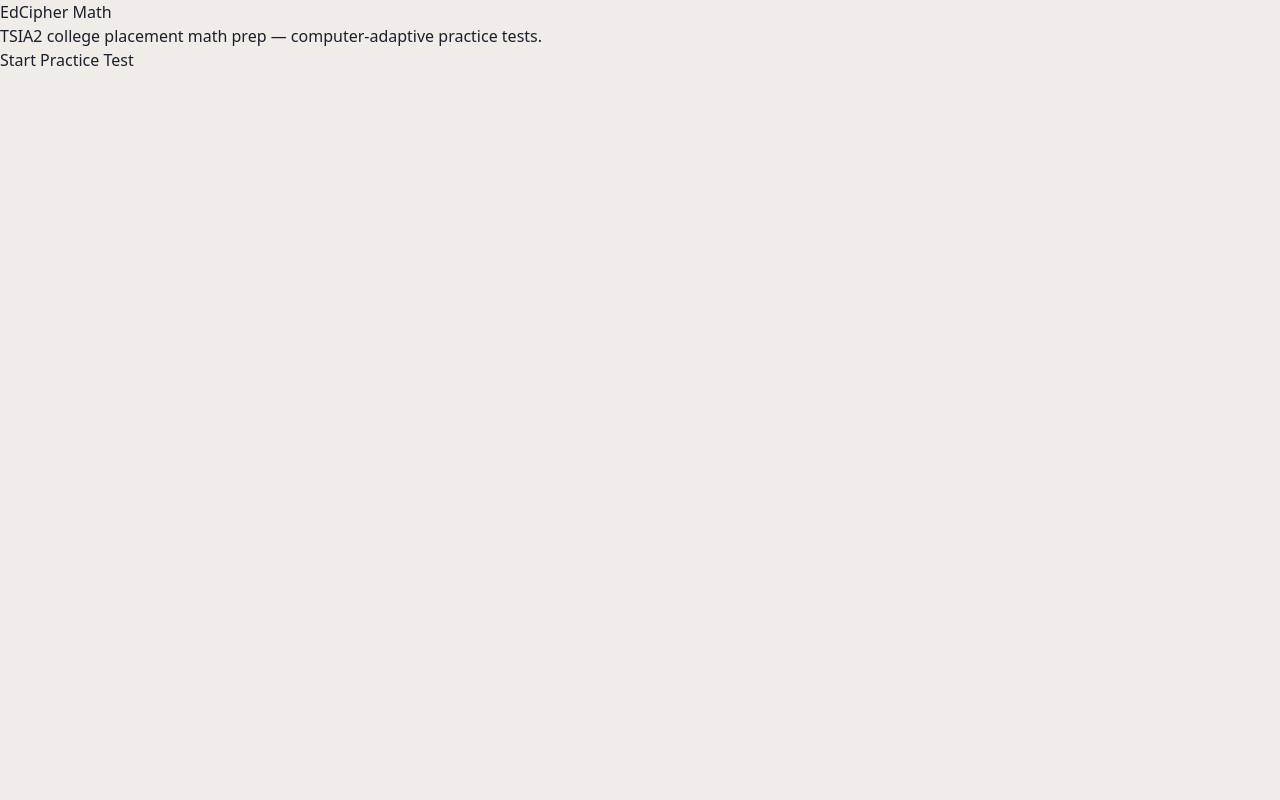
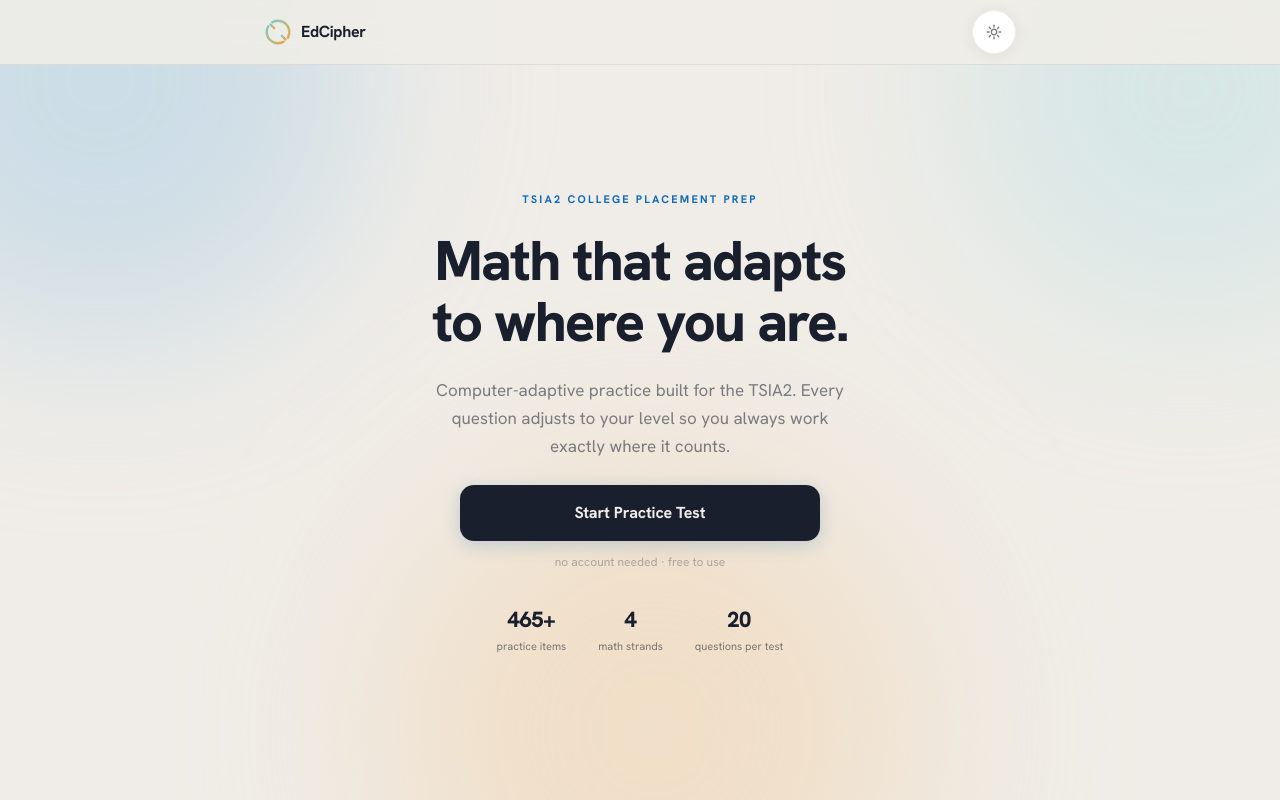
Before and after one commit to jd-oviedo/TSIA2Math, a Next.js app: page / in a window 1280 px wide. Built offline with nearby package versions, Linux system fonts and the light colour scheme.

Commit message:
fix: fonts, homepage, letter circles, dark orange blob

```diff
--- a/app/layout.tsx
+++ b/app/layout.tsx
@@ -1,6 +1,14 @@
 import type { Metadata } from "next";
+import { Hanken_Grotesk } from "next/font/google";
 import "./globals.css";
 import { ThemeProvider } from "./theme/ThemeProvider";
+
+const hanken = Hanken_Grotesk({
+  subsets: ["latin"],
+  weight: ["400", "500", "600", "700", "800"],
+  variable: "--font-hanken",
+  display: "swap",
+});
 
 export const metadata: Metadata = {
   title: "EdCipher Math – TSIA2 Prep",
@@ -9,10 +17,14 @@ export const metadata: Metadata = {
 
 export default function RootLayout({ children }: { children: React.ReactNode }) {
   return (
-    <html lang="en">
+    <html lang="en" className={hanken.variable}>
       <body
         className="min-h-screen"
-        style={{ background: "var(--ec-bg)", color: "var(--ec-ink)" }}
+        style={{
+          background: "var(--ec-bg)",
+          color: "var(--ec-ink)",
+          fontFamily: "var(--font-hanken), system-ui, sans-serif",
+        }}
       >
         <ThemeProvider>{children}</ThemeProvider>
       </body>
--- a/app/page.tsx
+++ b/app/page.tsx
@@ -1,18 +1,97 @@
 import Link from "next/link";
+import { ThemeToggleHome } from "./theme/ThemeToggleHome";
+
+function CipherMark() {
+  return (
+    <svg width="28" height="28" viewBox="0 0 26 26" fill="none">
+      <defs>
+        <linearGradient id="ec-ring-home" x1="0%" y1="0%" x2="100%" y2="100%">
+          <stop offset="0%" stopColor="#7ACCCF" />
+          <stop offset="100%" stopColor="#F2A541" />
+        </linearGradient>
+      </defs>
+      <ellipse cx="13" cy="13" rx="10.5" ry="10.5" stroke="url(#ec-ring-home)" strokeWidth="2.2" fill="none" />
+      <line x1="5" y1="5" x2="21" y2="21" stroke="var(--ec-slash-color)" strokeWidth="3.4" strokeLinecap="round" />
+      <line x1="6" y1="6" x2="9.5" y2="9.5" stroke="url(#ec-ring-home)" strokeWidth="2.2" strokeLinecap="round" />
+      <line x1="16.5" y1="16.5" x2="20" y2="20" stroke="url(#ec-ring-home)" strokeWidth="2.2" strokeLinecap="round" />
+    </svg>
+  );
+}
 
 export default function Home() {
   return (
-    <main className="flex flex-col items-center justify-center min-h-screen gap-6 p-8">
-      <h1 className="text-4xl font-bold text-indigo-700">EdCipher Math</h1>
-      <p className="text-lg text-slate-600 max-w-md text-center">
-        TSIA2 college placement math prep — computer-adaptive practice tests.
+    <div style={{ minHeight: "100vh", display: "flex", flexDirection: "column", background: "var(--ec-bg)", position: "relative", overflow: "hidden" }}>
+
+      {/* Blobs */}
+      <div style={{ position: "fixed", inset: 0, pointerEvents: "none", zIndex: 0, overflow: "hidden" }}>
+        <div style={{ position: "absolute", top: "-180px", left: "-160px", width: "520px", height: "520px", borderRadius: "50%", background: "var(--ec-blob-a)", filter: "blur(90px)" }} />
+        <div style={{ position: "absolute", top: "-140px", right: "-140px", width: "460px", height: "460px", borderRadius: "50%", background: "var(--ec-blob-b)", filter: "blur(90px)" }} />
+        <div style={{ position: "absolute", bottom: "-200px", left: "30%", width: "540px", height: "540px", borderRadius: "50%", background: "var(--ec-blob-c)", filter: "blur(100px)" }} />
+      </div>
+
+      {/* Header */}
+      <header style={{ borderBottom: "1px solid var(--ec-header-border)", background: "var(--ec-header-bg)", backdropFilter: "blur(12px)", WebkitBackdropFilter: "blur(12px)", position: "sticky", top: 0, zIndex: 10 }}>
+        <div style={{ maxWidth: "800px", margin: "0 auto", padding: "10px 24px", display: "flex", alignItems: "center", justifyContent: "space-between" }}>
+          <div style={{ display: "flex", alignItems: "center", gap: "9px" }}>
+            <CipherMark />
+            <span style={{ fontSize: "16px", fontWeight: 700, color: "var(--ec-ink)", letterSpacing: "-0.02em" }}>EdCipher</span>
+          </div>
+          <ThemeToggleHome />
+        </div>
+      </header>
+
+      {/* Hero */}
+      <main style={{ flex: 1, position: "relative", zIndex: 1, display: "flex", alignItems: "center", justifyContent: "center", padding: "60px 24px 80px" }}>
+        <div style={{ maxWidth: "560px", width: "100%", textAlign: "center", display: "flex", flexDirection: "column", alignItems: "center", gap: "24px" }}>
+
+          <p style={{ fontSize: "11px", fontWeight: 700, letterSpacing: "0.2em", textTransform: "uppercase", color: "var(--ec-accent)" }}>
+            TSIA2 College Placement Prep
           </p>
+
+          <h1 style={{ fontSize: "clamp(36px, 6vw, 56px)", fontWeight: 800, color: "var(--ec-ink)", letterSpacing: "-0.03em", lineHeight: 1.08, margin: 0 }}>
+            Math that adapts<br />to where you are.
+          </h1>
+
+          <p style={{ fontSize: "17px", color: "var(--ec-ink-muted)", lineHeight: 1.65, maxWidth: "420px", margin: 0 }}>
+            Computer-adaptive practice built for the TSIA2. Every question adjusts to your level so you always work exactly where it counts.
+          </p>
+
+          <div style={{ display: "flex", flexDirection: "column", gap: "12px", width: "100%", maxWidth: "360px" }}>
             <Link
               href="/adaptive-test"
-        className="px-6 py-3 bg-indigo-600 text-white rounded-xl font-semibold text-lg hover:bg-indigo-700 transition-colors"
+              style={{
+                display: "block",
+                padding: "16px",
+                background: "var(--ec-btn-bg)",
+                color: "var(--ec-btn-text)",
+                borderRadius: "14px",
+                fontWeight: 700,
+                fontSize: "16px",
+                textDecoration: "none",
+                letterSpacing: "-0.01em",
+                boxShadow: "var(--ec-shadow-btn)",
+                transition: "opacity 0.18s ease",
+              }}
             >
               Start Practice Test
             </Link>
+            <p style={{ fontSize: "12px", color: "var(--ec-ink-faint)", margin: 0 }}>
+              no account needed · free to use
+            </p>
+          </div>
+
+          {/* Stats row */}
+          <div style={{ display: "flex", gap: "32px", marginTop: "8px" }}>
+            {[["465+", "practice items"], ["4", "math strands"], ["20", "questions per test"]].map(([num, label]) => (
+              <div key={label} style={{ textAlign: "center" }}>
+                <div style={{ fontSize: "22px", fontWeight: 800, color: "var(--ec-ink)", letterSpacing: "-0.02em" }}>{num}</div>
+                <div style={{ fontSize: "11px", color: "var(--ec-ink-muted)", marginTop: "2px" }}>{label}</div>
+              </div>
+            ))}
+          </div>
+
+        </div>
       </main>
+    </div>
   );
 }
--- /dev/null
+++ b/app/theme/ThemeToggleHome.tsx
@@ -0,0 +1,47 @@
+"use client";
+
+import { useTheme } from "./useTheme";
+
+export function ThemeToggleHome() {
+  const { theme, setTheme } = useTheme();
+  const isDark = theme === "dark";
+
+  return (
+    <button
+      onClick={() => setTheme(isDark ? "light" : "dark")}
+      aria-label="Switch light or dark mode"
+      style={{
+        display: "flex",
+        alignItems: "center",
+        justifyContent: "center",
+        width: "44px",
+        height: "44px",
+        borderRadius: "50%",
+        border: "1px solid var(--ec-line)",
+        background: "var(--ec-surface)",
+        cursor: "pointer",
+        boxShadow: "var(--ec-shadow)",
+        transition: "background 0.3s, border-color 0.3s",
+        color: "var(--ec-ink-muted)",
+      }}
+    >
+      {isDark ? (
+        <svg width="16" height="16" viewBox="0 0 24 24" fill="currentColor">
+          <path d="M21 12.8A9 9 0 1 1 11.2 3a7 7 0 0 0 9.8 9.8z" />
+        </svg>
+      ) : (
+        <svg width="16" height="16" viewBox="0 0 24 24" fill="none" stroke="currentColor" strokeWidth="2.2" strokeLinecap="round">
+          <circle cx="12" cy="12" r="4" />
+          <line x1="12" y1="2" x2="12" y2="4.5" />
+          <line x1="12" y1="19.5" x2="12" y2="22" />
+          <line x1="2" y1="12" x2="4.5" y2="12" />
+          <line x1="19.5" y1="12" x2="22" y2="12" />
+          <line x1="4.9" y1="4.9" x2="6.6" y2="6.6" />
+          <line x1="17.4" y1="17.4" x2="19.1" y2="19.1" />
+          <line x1="4.9" y1="19.1" x2="6.6" y2="17.4" />
+          <line x1="17.4" y1="6.6" x2="19.1" y2="4.9" />
+        </svg>
+      )}
+    </button>
+  );
+}
--- a/app/theme/themes.ts
+++ b/app/theme/themes.ts
@@ -11,35 +11,34 @@ export const themes: Record<ThemeName, Theme> = {
     name: "light",
     label: "Light",
     vars: {
-      "--ec-bg":                "#F0EDE8",
-      "--ec-surface":           "#FFFFFF",
-      "--ec-surface2":          "#F7F5F2",
-      "--ec-ink":               "#1A1F2E",
-      "--ec-ink-muted":         "rgba(26,31,46,0.55)",
-      "--ec-ink-faint":         "rgba(26,31,46,0.32)",
-      "--ec-line":              "rgba(26,31,46,0.08)",
-      "--ec-accent":            "#0F69BA",
-      "--ec-accent-soft":       "rgba(15,105,186,0.12)",
-      "--ec-green":             "#3D9E6A",
-      "--ec-green-bg":          "rgba(61,158,106,0.11)",
-      "--ec-green-border":      "rgba(61,158,106,0.32)",
-      "--ec-red":               "#C95F55",
-      "--ec-red-bg":            "rgba(201,95,85,0.10)",
-      "--ec-red-border":        "rgba(201,95,85,0.30)",
-      "--ec-orange":            "#CB7119",
-      "--ec-orange-bg":         "rgba(203,113,25,0.09)",
-      "--ec-orange-border":     "rgba(203,113,25,0.28)",
-      "--ec-shadow":            "0 2px 16px rgba(26,31,46,0.07)",
-      "--ec-shadow-btn":        "0 4px 18px rgba(15,105,186,0.28)",
-      "--ec-header-bg":         "rgba(240,237,232,0.88)",
-      "--ec-header-border":     "rgba(26,31,46,0.08)",
-      "--ec-btn-bg":            "#1A1F2E",
-      "--ec-btn-text":          "#F0EDE8",
-      "--ec-slash-color":       "#F0EDE8",
-      // blobs
-      "--ec-blob-a":            "rgba(175,208,230,0.55)",
-      "--ec-blob-b":            "rgba(185,225,228,0.45)",
-      "--ec-blob-c":            "rgba(242,200,148,0.38)",
+      "--ec-bg":            "#F0EDE8",
+      "--ec-surface":       "#FFFFFF",
+      "--ec-surface2":      "#F7F5F2",
+      "--ec-ink":           "#1A1F2E",
+      "--ec-ink-muted":     "rgba(26,31,46,0.55)",
+      "--ec-ink-faint":     "rgba(26,31,46,0.32)",
+      "--ec-line":          "rgba(26,31,46,0.08)",
+      "--ec-accent":        "#0F69BA",
+      "--ec-accent-soft":   "rgba(15,105,186,0.10)",
+      "--ec-green":         "#3D9E6A",
+      "--ec-green-bg":      "rgba(61,158,106,0.11)",
+      "--ec-green-border":  "rgba(61,158,106,0.32)",
+      "--ec-red":           "#C95F55",
+      "--ec-red-bg":        "rgba(201,95,85,0.10)",
+      "--ec-red-border":    "rgba(201,95,85,0.30)",
+      "--ec-orange":        "#CB7119",
+      "--ec-orange-bg":     "rgba(203,113,25,0.09)",
+      "--ec-orange-border": "rgba(203,113,25,0.28)",
+      "--ec-shadow":        "0 2px 16px rgba(26,31,46,0.07)",
+      "--ec-shadow-btn":    "0 4px 18px rgba(15,105,186,0.22)",
+      "--ec-header-bg":     "rgba(240,237,232,0.88)",
+      "--ec-header-border": "rgba(26,31,46,0.08)",
+      "--ec-btn-bg":        "#1A1F2E",
+      "--ec-btn-text":      "#F0EDE8",
+      "--ec-slash-color":   "#F0EDE8",
+      "--ec-blob-a":        "rgba(175,208,230,0.55)",
+      "--ec-blob-b":        "rgba(185,225,228,0.45)",
+      "--ec-blob-c":        "rgba(242,200,148,0.38)",
     },
   },
 
@@ -47,35 +46,34 @@ export const themes: Record<ThemeName, Theme> = {
     name: "dark",
     label: "Dark",
     vars: {
-      "--ec-bg":                "#0C1120",
-      "--ec-surface":           "#161E30",
-      "--ec-surface2":          "#1C2438",
-      "--ec-ink":               "#E8EEF8",
-      "--ec-ink-muted":         "rgba(232,238,248,0.58)",
-      "--ec-ink-faint":         "rgba(232,238,248,0.32)",
-      "--ec-line":              "rgba(255,255,255,0.07)",
-      "--ec-accent":            "#5AAAEE",
-      "--ec-accent-soft":       "rgba(90,170,238,0.12)",
-      "--ec-green":             "#5BC48A",
-      "--ec-green-bg":          "rgba(91,196,138,0.10)",
-      "--ec-green-border":      "rgba(91,196,138,0.30)",
-      "--ec-red":               "#E07B72",
-      "--ec-red-bg":            "rgba(224,123,114,0.10)",
-      "--ec-red-border":        "rgba(224,123,114,0.30)",
-      "--ec-orange":            "#F2A541",
-      "--ec-orange-bg":         "rgba(242,165,65,0.09)",
-      "--ec-orange-border":     "rgba(242,165,65,0.28)",
-      "--ec-shadow":            "0 2px 20px rgba(0,0,0,0.32)",
-      "--ec-shadow-btn":        "0 4px 18px rgba(90,170,238,0.22)",
-      "--ec-header-bg":         "rgba(12,17,32,0.92)",
-      "--ec-header-border":     "rgba(255,255,255,0.07)",
-      "--ec-btn-bg":            "#5AAAEE",
-      "--ec-btn-text":          "#0C1120",
-      "--ec-slash-color":       "#0C1120",
-      // blobs
-      "--ec-blob-a":            "rgba(15,40,80,0.80)",
-      "--ec-blob-b":            "rgba(10,50,60,0.70)",
-      "--ec-blob-c":            "rgba(60,35,5,0.55)",
+      "--ec-bg":            "#0C1120",
+      "--ec-surface":       "#161E30",
+      "--ec-surface2":      "#1C2438",
+      "--ec-ink":           "#E8EEF8",
+      "--ec-ink-muted":     "rgba(232,238,248,0.58)",
+      "--ec-ink-faint":     "rgba(232,238,248,0.32)",
+      "--ec-line":          "rgba(255,255,255,0.07)",
+      "--ec-accent":        "#5AAAEE",
+      "--ec-accent-soft":   "rgba(90,170,238,0.12)",
+      "--ec-green":         "#5BC48A",
+      "--ec-green-bg":      "rgba(91,196,138,0.10)",
+      "--ec-green-border":  "rgba(91,196,138,0.30)",
+      "--ec-red":           "#E07B72",
+      "--ec-red-bg":        "rgba(224,123,114,0.10)",
+      "--ec-red-border":    "rgba(224,123,114,0.30)",
+      "--ec-orange":        "#F2A541",
+      "--ec-orange-bg":     "rgba(242,165,65,0.09)",
+      "--ec-orange-border": "rgba(242,165,65,0.28)",
+      "--ec-shadow":        "0 2px 20px rgba(0,0,0,0.32)",
+      "--ec-shadow-btn":    "0 4px 18px rgba(90,170,238,0.22)",
+      "--ec-header-bg":     "rgba(12,17,32,0.92)",
+      "--ec-header-border": "rgba(255,255,255,0.07)",
+      "--ec-btn-bg":        "#5AAAEE",
+      "--ec-btn-text":      "#0C1120",
+      "--ec-slash-color":   "#0C1120",
+      "--ec-blob-a":        "rgba(15,40,80,0.80)",
+      "--ec-blob-b":        "rgba(10,50,60,0.70)",
+      "--ec-blob-c":        "rgba(120,60,5,0.60)",  // warm orange for dark mode
     },
   },
 };
```
Also changed, not shown: app/adaptive-test/ItemCard.tsx (+102 -32 lines). Lines whose indentation alone changed are shown as unchanged.
